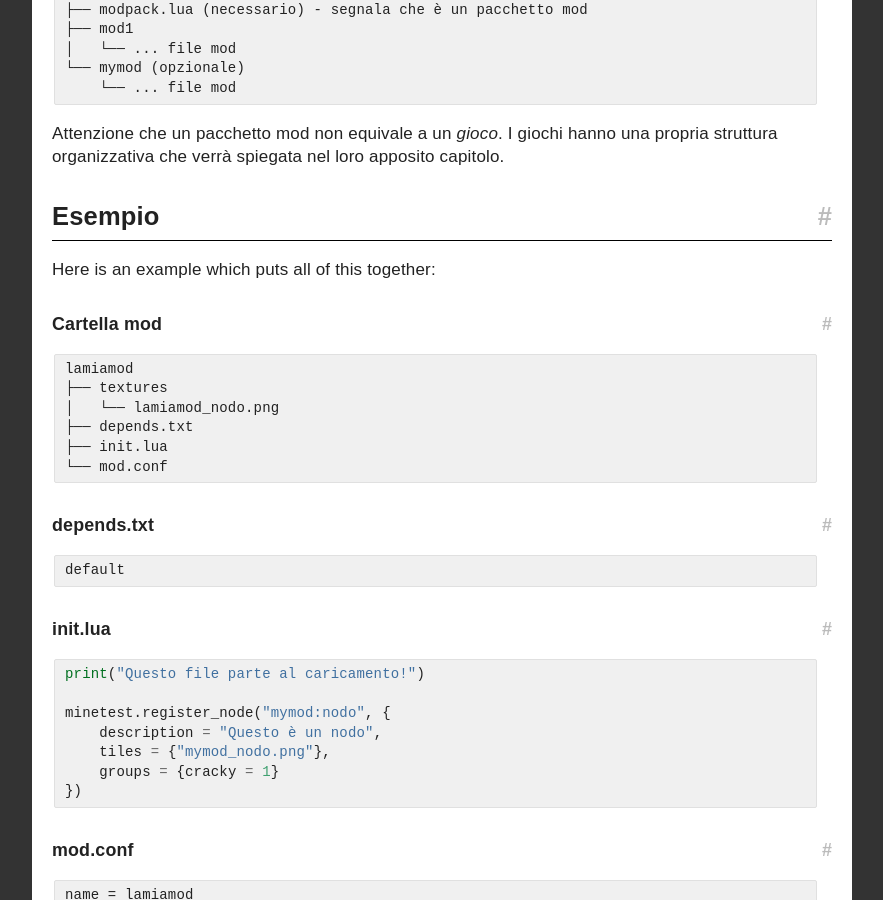
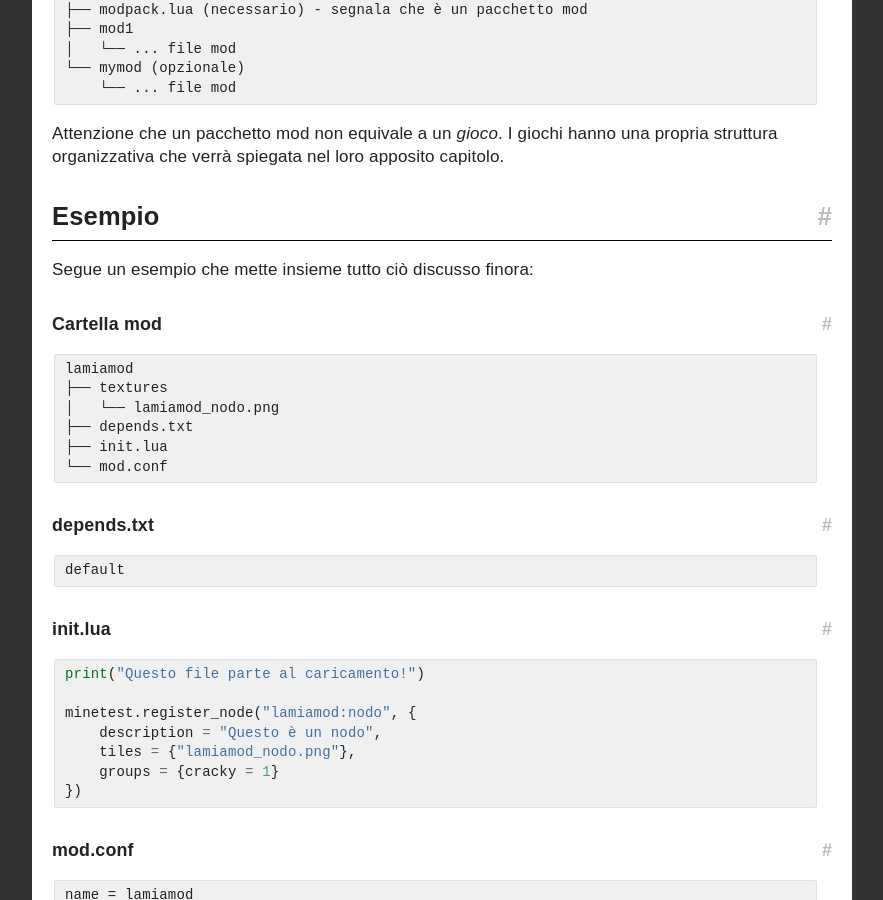
Before and after one commit to rubenwardy/minetest_modding_book, a Jekyll site: the page built from _it/basics/getting_started.md, in a window 1280 px wide and 900 px high, scrolled down 3670 px. Shown: the whole window, without its empty margins (338-1221 px from the left). Built offline with Jekyll 4.4.1, drawn with Linux system fonts in a browser that asks for light colours; nearby versions of some CDN libraries.

Commit message:
Getting Started - small fixes

````diff
--- a/_it/basics/getting_started.md
+++ b/_it/basics/getting_started.md
@@ -172,7 +172,7 @@ I giochi hanno una propria struttura organizzativa che verrà spiegata nel loro
 
 ## Esempio
 
-Here is an example which puts all of this together:
+Segue un esempio che mette insieme tutto ciò discusso finora:
 
 ### Cartella mod
     lamiamod
@@ -189,9 +189,9 @@ Here is an example which puts all of this together:
 ```lua
 print("Questo file parte al caricamento!")
 
-minetest.register_node("mymod:nodo", {
+minetest.register_node("lamiamod:nodo", {
     description = "Questo è un nodo",
-    tiles = {"mymod_nodo.png"},
+    tiles = {"lamiamod_nodo.png"},
     groups = {cracky = 1}
 })
 ```
````
